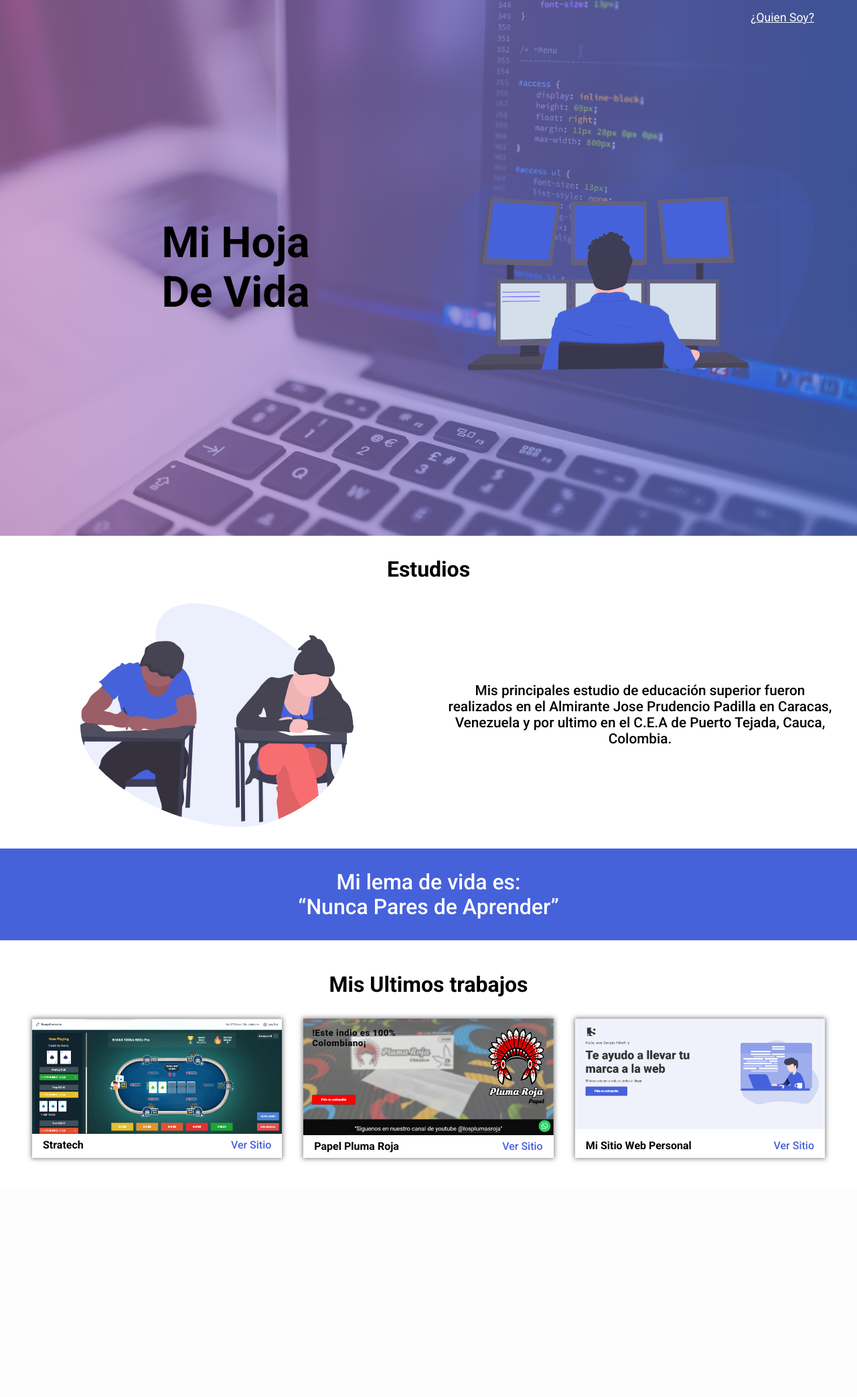
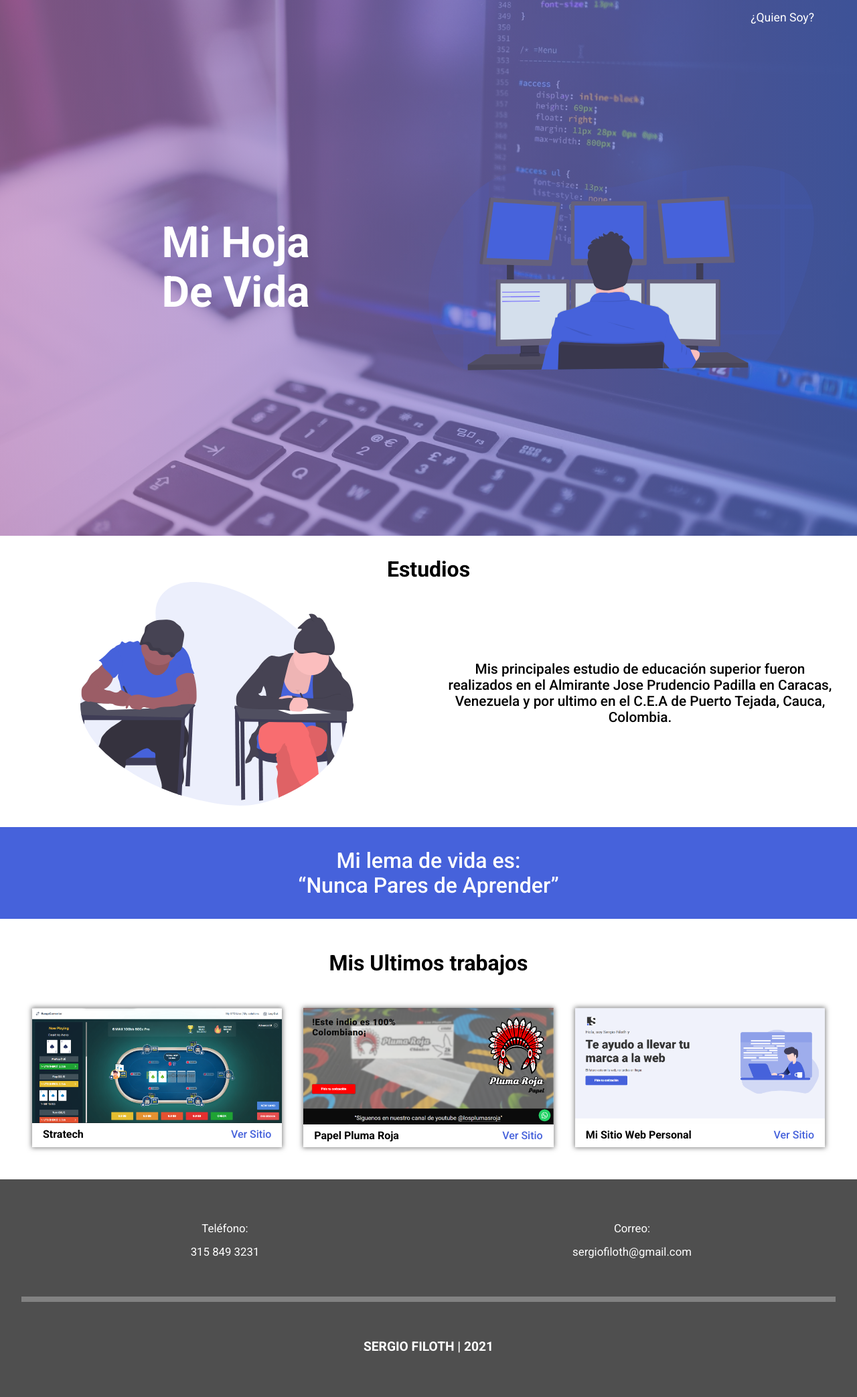
Before and after one commit to SergioFiloth/WebsiteSistemas, a PHP site: page / in a window 1280 px wide. Shown: the whole page at 67% size. Before the commit the page ends 1735 px from the top, so only its background shows below. Run offline with PHP 8.4, Linux system fonts and the light colour scheme.

Commit message:
Terminando el index

```diff
--- a/css/styles.css
+++ b/css/styles.css
@@ -23,6 +23,10 @@ body {
 
 ul {
     list-style: none;
+}
+
+a {
+    text-decoration: none;
 }
 
 :root {
@@ -51,6 +55,7 @@ ul {
     font-size: 4rem;
     width: 100%;
     text-align: center;
+    color: #fff;
 }
 
 .Hero__img {
@@ -73,6 +78,12 @@ ul {
 .Menu--link__link {
     font-size: 1.1rem;
     color: #fff;
+    border-bottom: 1px solid transparent;
+    transition: border .15s;
+}
+
+.Menu--link__link:hover {
+    border-bottom: 1px solid currentColor;
 }
 
 .Info {
@@ -83,7 +94,6 @@ ul {
 .Works__title {
     text-align: center;
     font-size: 2rem;
-    margin-bottom: 2rem;
 }
 
 .Info--container {
@@ -116,6 +126,11 @@ ul {
 
 .Works {
     padding: 3rem;
+}
+
+.Works__title {
+    margin-bottom: 3rem;
+
 }
 
 .Works--container {
@@ -154,3 +169,39 @@ ul {
     font-weight: 500;
     text-decoration: none;
 }
+
+.Footer {
+    padding: 2rem;
+    background-color: #4f4f4f;
+    display: grid;
+    gap: 1.5rem;
+    color: #fff;
+    text-align: center;
+}
+
+.Footer--info {
+    display: grid;
+    grid-template-columns: repeat(2, 1fr);
+    justify-content: center;
+    padding: 2rem 0;
+}
+
+.Footer--info-container {
+    display: grid;
+    gap: 1rem;
+    font-size: 1.05rem;
+}
+
+.Footer__hr {
+    background-color: #828282;
+    height: .5rem;
+    width: 100%;
+}
+
+.Footer--own-name {
+    display: grid;
+    align-items: center;
+    padding: 2rem;
+    font-size: 1.2rem;
+    font-weight: 700;
+}
--- a/index.php
+++ b/index.php
@@ -70,6 +70,9 @@
             </div>
         </div>
     </div>
+    <?php
+        include "templates/Footer.php"
+    ?>
 </body>
 
 </html>
--- /dev/null
+++ b/templates/Footer.php
@@ -0,0 +1,16 @@
+<footer class="Footer">
+    <div class="Footer--info">
+        <span class="Footer--info-container">
+            <span>Teléfono:</span>
+            <span>315 849 3231</span>
+        </span>
+        <span class="Footer--info-container">
+            <span>Correo:</span>
+            <span>sergiofiloth@gmail.com</span>
+        </span>
+    </div>
+    <div class="Footer__hr"></div>
+    <div class="Footer--own-name">
+        <span>SERGIO FILOTH | 2021</span>
+    </div>
+</footer>
--- a/who/index.php
+++ b/who/index.php
@@ -19,6 +19,9 @@
             </li>
         </ul>
     </main>
+    <?php
+        include "../templates/Footer.php"
+    ?>
 </body>
 
 </html>
```
